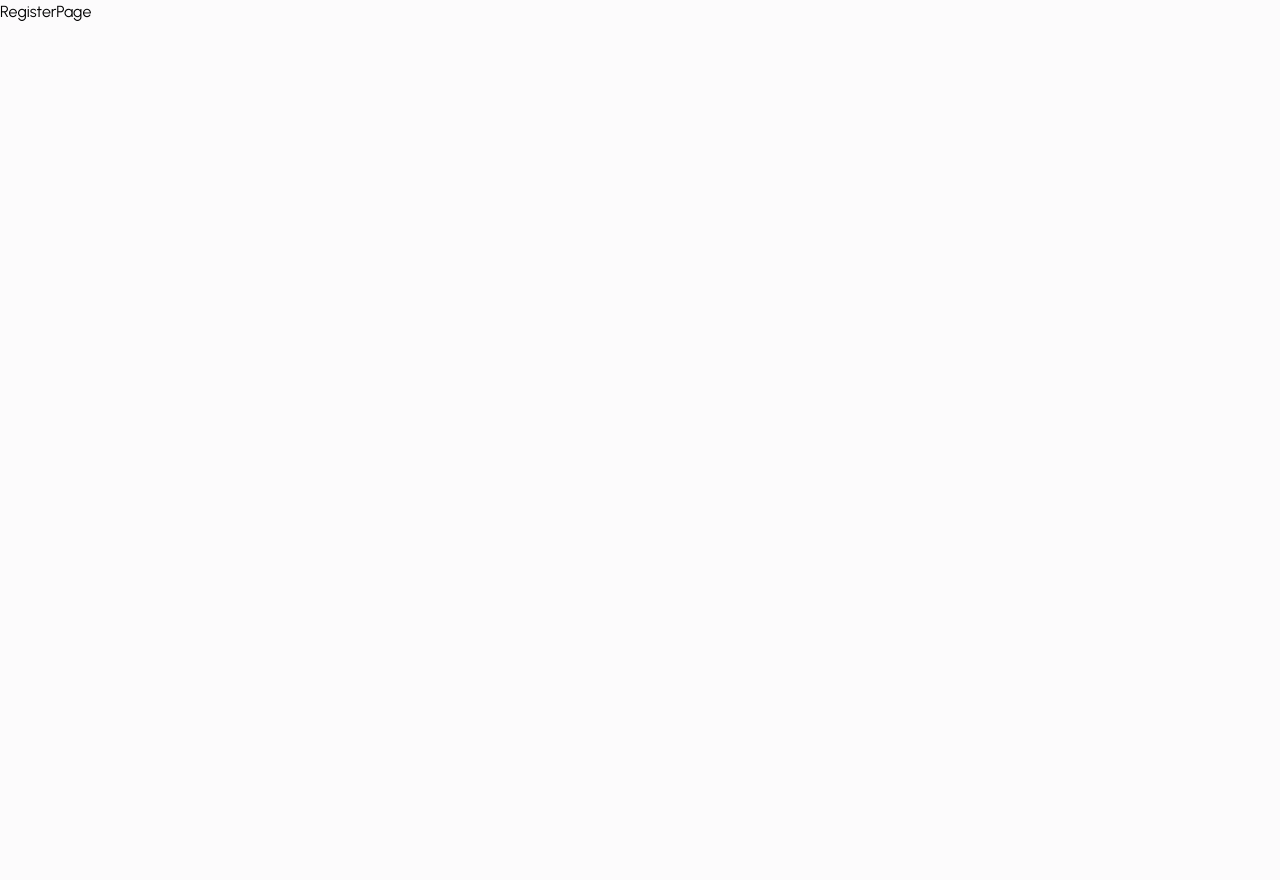
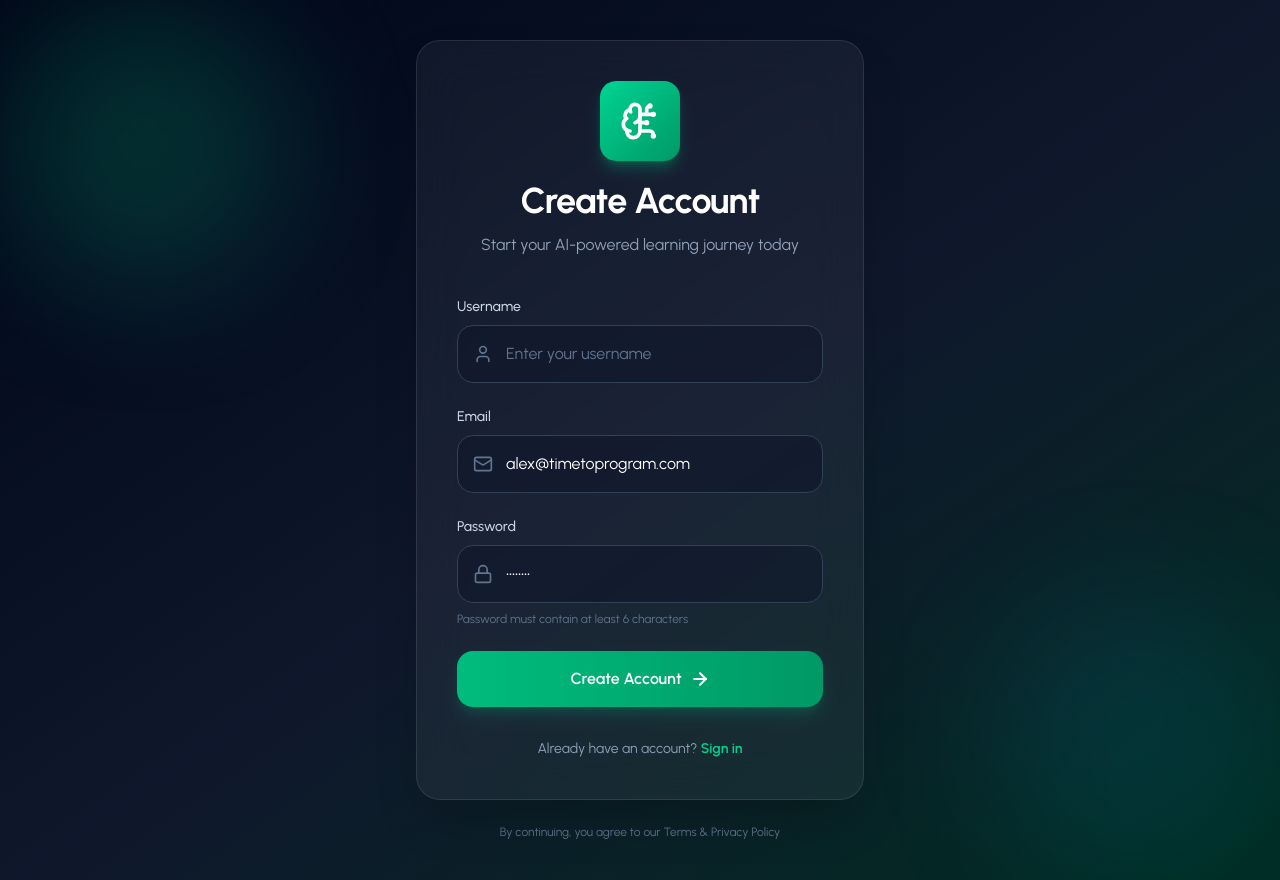
Before and after one commit to haniigupta/ai-learning-assistant, a React (Vite) app in the folder frontend/ai-learning-assistant/: page /register in a window 1280 px wide. Before the commit the page ends 800 px from the top, so only its background shows below. Built offline with nearby package versions, Linux system fonts and the light colour scheme.

Commit message:
fix(register page): created register page

```diff
--- a/frontend/ai-learning-assistant/src/pages/Auth/RegisterPage.jsx
+++ b/frontend/ai-learning-assistant/src/pages/Auth/RegisterPage.jsx
@@ -1,10 +1,252 @@
-import React from 'react';
+import React, { useState } from 'react';
+import { Link, useNavigate } from 'react-router-dom';
+import authService from '../../services/authService';
+import {
+  BrainCircuit,
+  Mail,
+  Lock,
+  User,
+  ArrowRight,
+} from 'lucide-react';
+import toast from 'react-hot-toast';
 
 const RegisterPage = () => {
-  return(
-    <div >
-      RegisterPage
+  const [username, setUsername] = useState('');
+  const [email, setEmail] = useState('alex@timetoprogram.com');
+  const [password, setPassword] = useState('Test@123');
+  const [error, setError] = useState('');
+  const [loading, setLoading] = useState(false);
+  const [focusedField, setFocusedField] = useState(null);
+
+  const navigate = useNavigate();
+
+  const handleSubmit = async (e) => {
+    e.preventDefault();
+
+    if (loading) return;
+
+    if (password.length < 6) {
+      setError('Password must be at least 6 characters long.');
+      return;
+    }
+
+    setError('');
+    setLoading(true);
+
+    try {
+      await authService.register(username, email, password);
+
+      toast.success('Account created successfully!');
+
+      navigate('/login');
+
+    } catch (err) {
+      const message =
+        err.message || 'Failed to register. Please try again.';
+
+      setError(message);
+      toast.error(message);
+
+    } finally {
+      setLoading(false);
+    }
+  };
+
+  return (
+    <div className="min-h-screen bg-gradient-to-br from-slate-950 via-slate-900 to-emerald-950 flex items-center justify-center px-4 py-10 overflow-hidden relative">
+
+      {/* Background Glow */}
+      <div className="absolute top-0 left-0 w-72 h-72 bg-emerald-500/20 blur-3xl rounded-full" />
+      <div className="absolute bottom-0 right-0 w-72 h-72 bg-cyan-500/10 blur-3xl rounded-full" />
+
+      <div className="w-full max-w-md relative z-10">
+
+        <div className="backdrop-blur-xl bg-white/5 border border-white/10 shadow-2xl rounded-3xl p-8 md:p-10">
+
+          {/* Header */}
+          <div className="flex flex-col items-center text-center mb-10">
+
+            <div className="w-20 h-20 rounded-2xl bg-gradient-to-br from-emerald-400 to-emerald-600 flex items-center justify-center shadow-lg shadow-emerald-500/30 mb-5">
+              <BrainCircuit
+                className="text-white w-10 h-10"
+                strokeWidth={2.2}
+              />
+            </div>
+
+            <h1 className="text-4xl font-bold text-white tracking-tight">
+              Create Account
+            </h1>
+
+            <p className="text-slate-400 mt-3 text-sm md:text-base">
+              Start your AI-powered learning journey today
+            </p>
+          </div>
+
+          {/* Form */}
+          <form
+            onSubmit={handleSubmit}
+            className="space-y-6"
+          >
+
+            {/* Username Field */}
+            <div>
+              <label className="block text-sm font-medium text-slate-300 mb-2">
+                Username
+              </label>
+
+              <div className="relative">
+
+                <div
+                  className={`absolute inset-y-0 left-0 pl-4 flex items-center pointer-events-none transition-colors duration-200 ${
+                    focusedField === 'username'
+                      ? 'text-emerald-400'
+                      : 'text-slate-500'
+                  }`}
+                >
+                  <User className="w-5 h-5" strokeWidth={2} />
+                </div>
+
+                <input
+                  type="text"
+                  value={username}
+                  onChange={(e) => setUsername(e.target.value)}
+                  onFocus={() => setFocusedField('username')}
+                  onBlur={() => setFocusedField(null)}
+                  className="w-full bg-slate-900/60 border border-slate-700 focus:border-emerald-500 focus:ring-4 focus:ring-emerald-500/10 outline-none transition-all duration-300 rounded-2xl py-4 pl-12 pr-4 text-white placeholder:text-slate-500"
+                  placeholder="Enter your username"
+                  required
+                />
+              </div>
+            </div>
+
+            {/* Email Field */}
+            <div>
+              <label className="block text-sm font-medium text-slate-300 mb-2">
+                Email
+              </label>
+
+              <div className="relative">
+
+                <div
+                  className={`absolute inset-y-0 left-0 pl-4 flex items-center pointer-events-none transition-colors duration-200 ${
+                    focusedField === 'email'
+                      ? 'text-emerald-400'
+                      : 'text-slate-500'
+                  }`}
+                >
+                  <Mail className="w-5 h-5" strokeWidth={2} />
+                </div>
+
+                <input
+                  type="email"
+                  value={email}
+                  onChange={(e) => setEmail(e.target.value)}
+                  onFocus={() => setFocusedField('email')}
+                  onBlur={() => setFocusedField(null)}
+                  className="w-full bg-slate-900/60 border border-slate-700 focus:border-emerald-500 focus:ring-4 focus:ring-emerald-500/10 outline-none transition-all duration-300 rounded-2xl py-4 pl-12 pr-4 text-white placeholder:text-slate-500"
+                  placeholder="you@example.com"
+                  required
+                />
+              </div>
+            </div>
+
+            {/* Password Field */}
+            <div>
+              <label className="block text-sm font-medium text-slate-300 mb-2">
+                Password
+              </label>
+
+              <div className="relative">
+
+                <div
+                  className={`absolute inset-y-0 left-0 pl-4 flex items-center pointer-events-none transition-colors duration-200 ${
+                    focusedField === 'password'
+                      ? 'text-emerald-400'
+                      : 'text-slate-500'
+                  }`}
+                >
+                  <Lock className="w-5 h-5" strokeWidth={2} />
+                </div>
+
+                <input
+                  type="password"
+                  value={password}
+                  onChange={(e) => setPassword(e.target.value)}
+                  onFocus={() => setFocusedField('password')}
+                  onBlur={() => setFocusedField(null)}
+                  className="w-full bg-slate-900/60 border border-slate-700 focus:border-emerald-500 focus:ring-4 focus:ring-emerald-500/10 outline-none transition-all duration-300 rounded-2xl py-4 pl-12 pr-4 text-white placeholder:text-slate-500"
+                  placeholder="Create a secure password"
+                  required
+                />
+              </div>
+
+              <p className="text-xs text-slate-500 mt-2">
+                Password must contain at least 6 characters
+              </p>
+            </div>
+
+            {/* Error Message */}
+            {error && (
+              <div className="bg-red-500/10 border border-red-500/20 rounded-2xl px-4 py-3">
+                <p className="text-red-400 text-sm font-medium">
+                  {error}
+                </p>
+              </div>
+            )}
+
+            {/* Submit Button */}
+            <button
+              type="submit"
+              disabled={loading}
+              className="group relative w-full overflow-hidden rounded-2xl bg-gradient-to-r from-emerald-500 to-emerald-600 hover:from-emerald-400 hover:to-emerald-500 transition-all duration-300 py-4 font-semibold text-white shadow-lg shadow-emerald-500/20 disabled:opacity-70 disabled:cursor-not-allowed"
+            >
+
+              <span className="relative z-10 flex items-center justify-center gap-2">
+
+                {loading ? (
+                  <>
+                    <div className="w-5 h-5 border-2 border-white/30 border-t-white rounded-full animate-spin" />
+                    Creating account...
+                  </>
+                ) : (
+                  <>
+                    Create Account
+
+                    <ArrowRight
+                      className="w-5 h-5 transition-transform duration-300 group-hover:translate-x-1"
+                      strokeWidth={2.5}
+                    />
+                  </>
+                )}
+
+              </span>
+
+              <div className="absolute inset-0 bg-white/10 opacity-0 group-hover:opacity-100 transition-opacity duration-300" />
+            </button>
+          </form>
+
+          {/* Footer */}
+          <div className="mt-8 text-center">
+            <p className="text-slate-400 text-sm">
+              Already have an account?{' '}
+
+              <Link
+                to="/login"
+                className="text-emerald-400 hover:text-emerald-300 font-semibold transition-colors duration-200"
+              >
+                Sign in
+              </Link>
+            </p>
+          </div>
+        </div>
+
+        {/* Bottom Text */}
+        <p className="text-center text-xs text-slate-500 mt-6">
+          By continuing, you agree to our Terms & Privacy Policy
+        </p>
+      </div>
     </div>
-  )
-}
+  );
+};
+
 export default RegisterPage;
```
